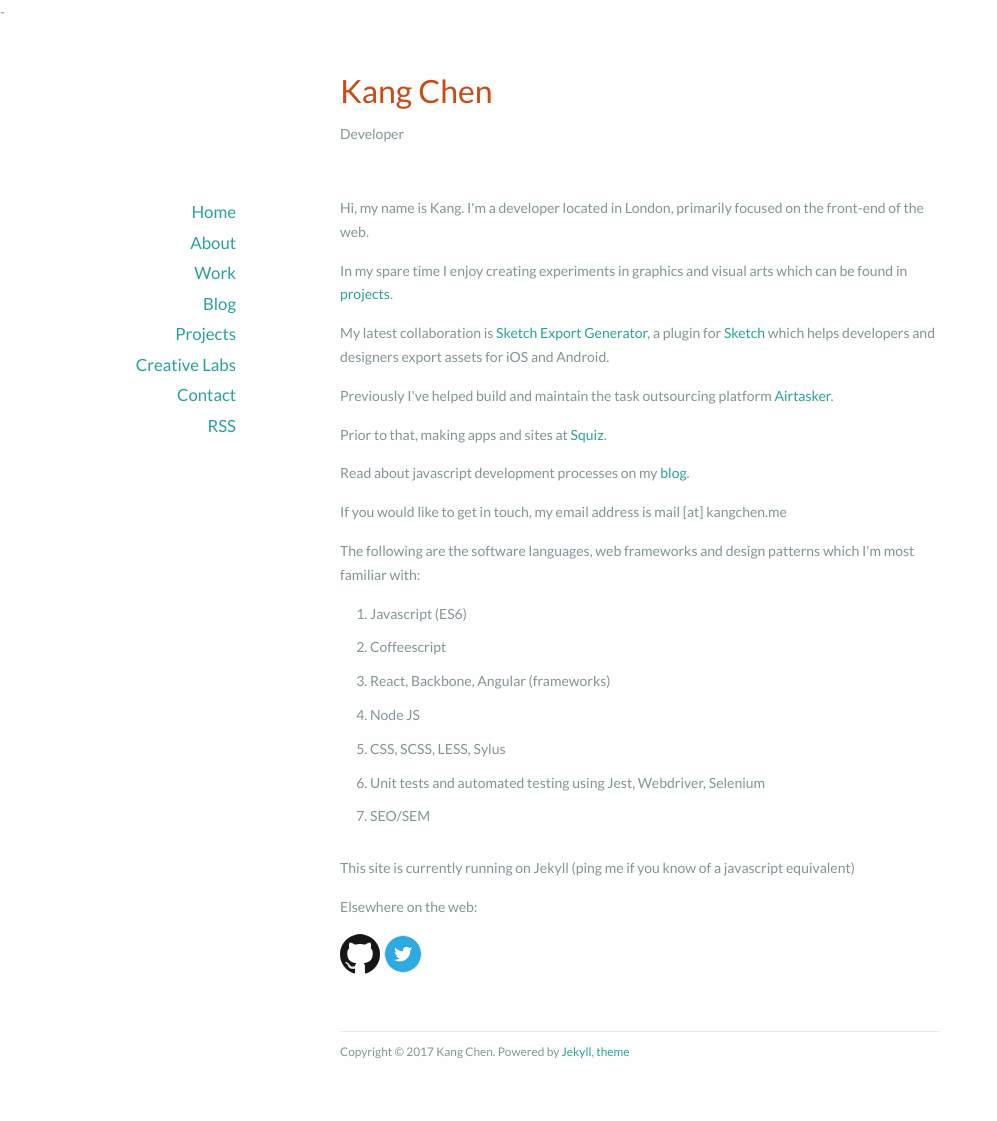
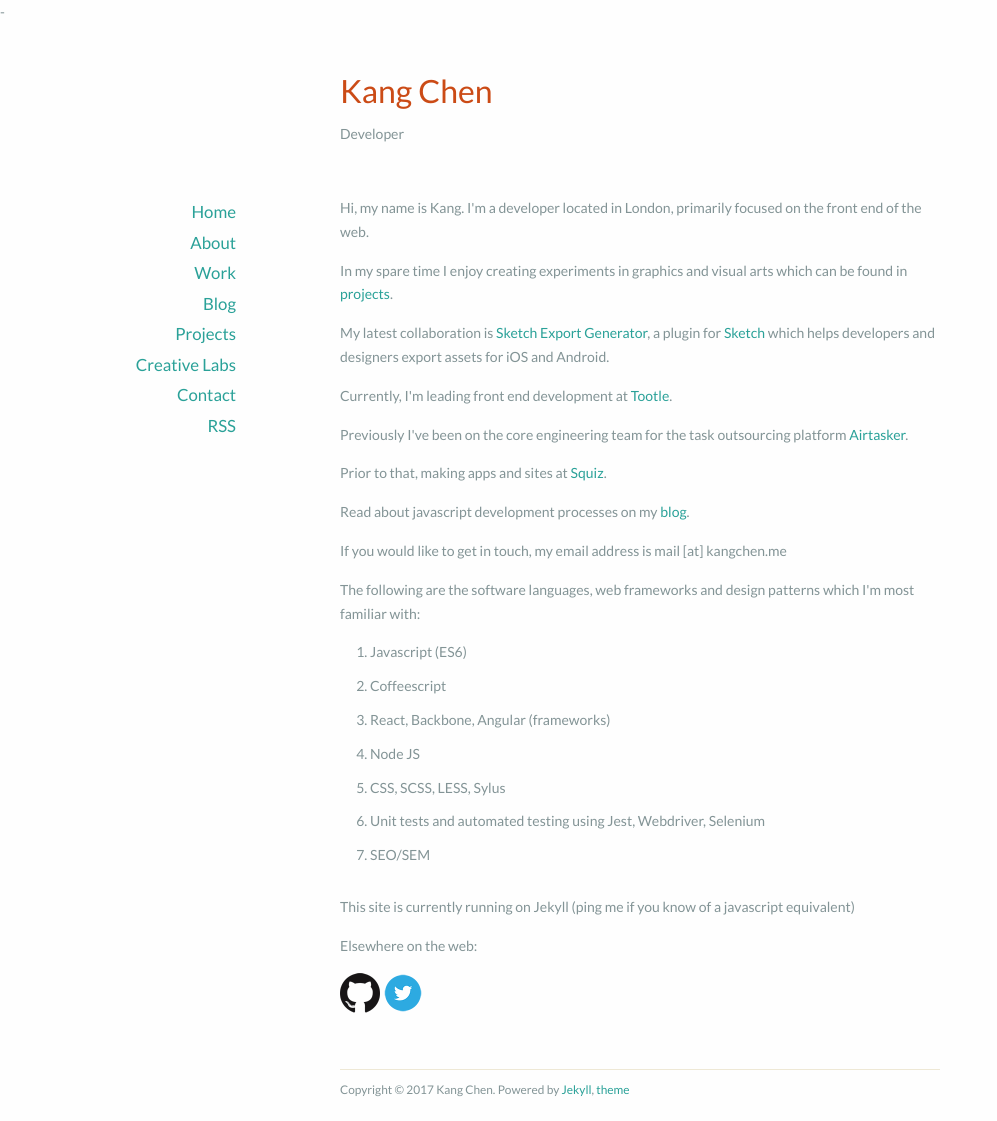
Before and after one commit to kang-chen/kang-chen.github.io, a Jekyll site: the page built from about/index.html, in a window 1280 px wide. Shown: the whole page, without its empty margins (0-997 px from the left). Built offline with Jekyll 4.4.1, drawn with Linux system fonts in a browser that asks for light colours; nearby versions of some CDN libraries; before the commit the page ends 1082 px from its top, so only the background shows below that.

Commit message:
updating profile

```diff
--- a/about/index.html
+++ b/about/index.html
@@ -3,10 +3,11 @@
 title: About
 ---
 <div class="about">
-  <p>Hi, my name is Kang. I'm a developer located in London, primarily focused on the front-end of the web.</p>
+  <p>Hi, my name is Kang. I'm a developer located in London, primarily focused on the front end of the web.</p>
   <p>In my spare time I enjoy creating experiments in graphics and visual arts which can be found in <a href="/projects">projects</a>.</p>
   <p>My latest collaboration is <a href="https://github.com/kang-chen/sketch-export-generator" target="_blank">Sketch Export Generator</a>, a plugin for <a href="https://www.sketchapp.com/" target="_blank">Sketch</a> which helps developers and designers export assets for iOS and Android.</p>
-  <p>Previously I've helped build and maintain the task outsourcing platform <a href="http://www.airtasker.com" target="_blank">Airtasker</a>.</p>
+  <p>Currently, I'm leading front end development at <a href="https://tootle.co.uk/" target="_blank">Tootle</a>.</p>
+  <p>Previously I've been on the core engineering team for the task outsourcing platform <a href="https://www.airtasker.com" target="_blank">Airtasker</a>.</p>
   <p>Prior to that, making apps and sites at <a href="https://www.squiz.net/" target="_blank">Squiz</a>.</p>
   <p>Read about javascript development processes on my <a href="/blog">blog</a>.</p>
   <p class="email">If you would like to get in touch, my email address is mail [at] kangchen.me</p>
--- a/labs/bits/index.html
+++ b/labs/bits/index.html
@@ -23,7 +23,7 @@
 
     var c=document.getElementById("myCanvas");
     var ctx=c.getContext("2d");
-    var maxHeight = 1080
+    var maxHeight = 1080;
     ctx.canvas.width  = window.innerWidth;
     ctx.canvas.height = window.innerHeight - 200;
     function drawGrids(width, height, number, padding = 50, context, interval) {
```
